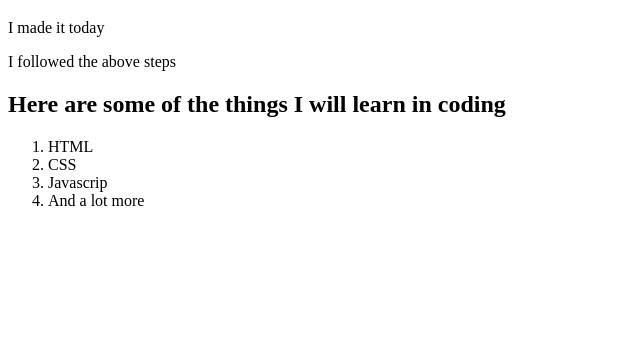
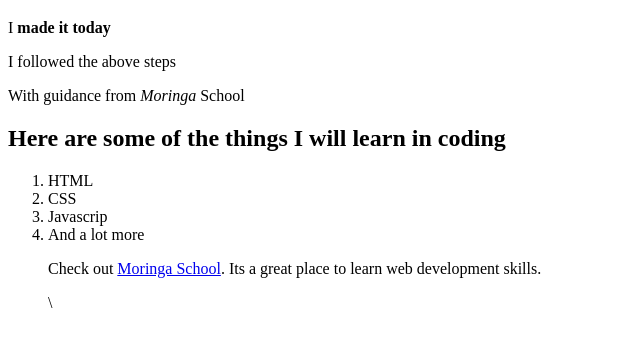
Before and after one commit to MarkMwago2/index.html, a plain HTML site: page myfirstwebsite.html in a window 1280 px wide. Shown: the part 61-408 px from the top of the page, without its empty margins (0-640 px from the left). Drawn offline with Linux system fonts and the light colour scheme.

Commit message:
add inline elements

```diff
--- a/myfirstwebsite.html
+++ b/myfirstwebsite.html
@@ -6,11 +6,17 @@
   </head>
   <body>
    <h1>Welcome to my first website</h1>
-    <p>I made it today</p>
+    <p>I <strong>made it today</strong></p>
     <p>I followed the above steps </p>
+    <p>With guidance from <em>Moringa</em> School</p>
   <h2>Here are some of the things I will learn in coding</h2>
      <ol>
        <li>HTML</li>
        <li>CSS</li>
        <li>Javascrip</li>
        <li>And a lot more</li>
+     <p>Check out <a href="https://www.moringaschool.com/">Moringa School</a>. Its a great place to learn web development skills.</p>\
+
+
+</body>
+</html>
```
